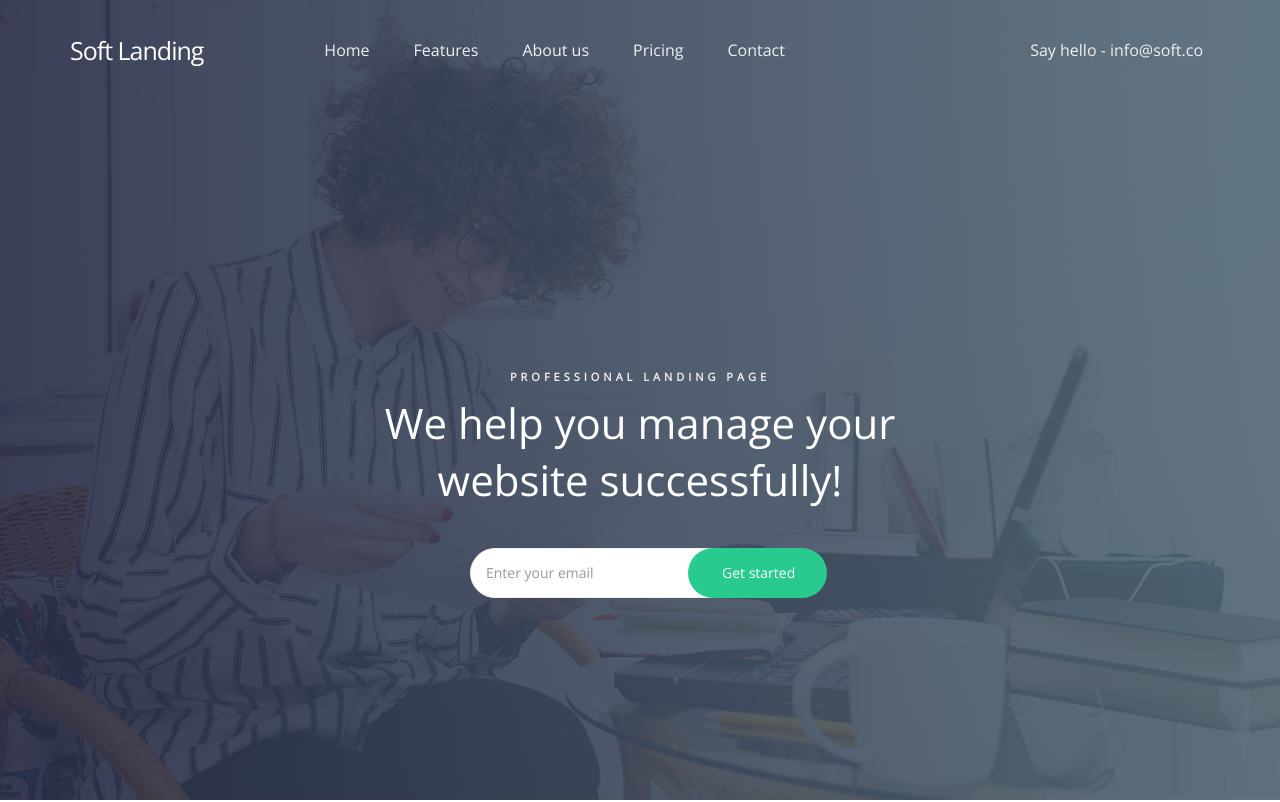
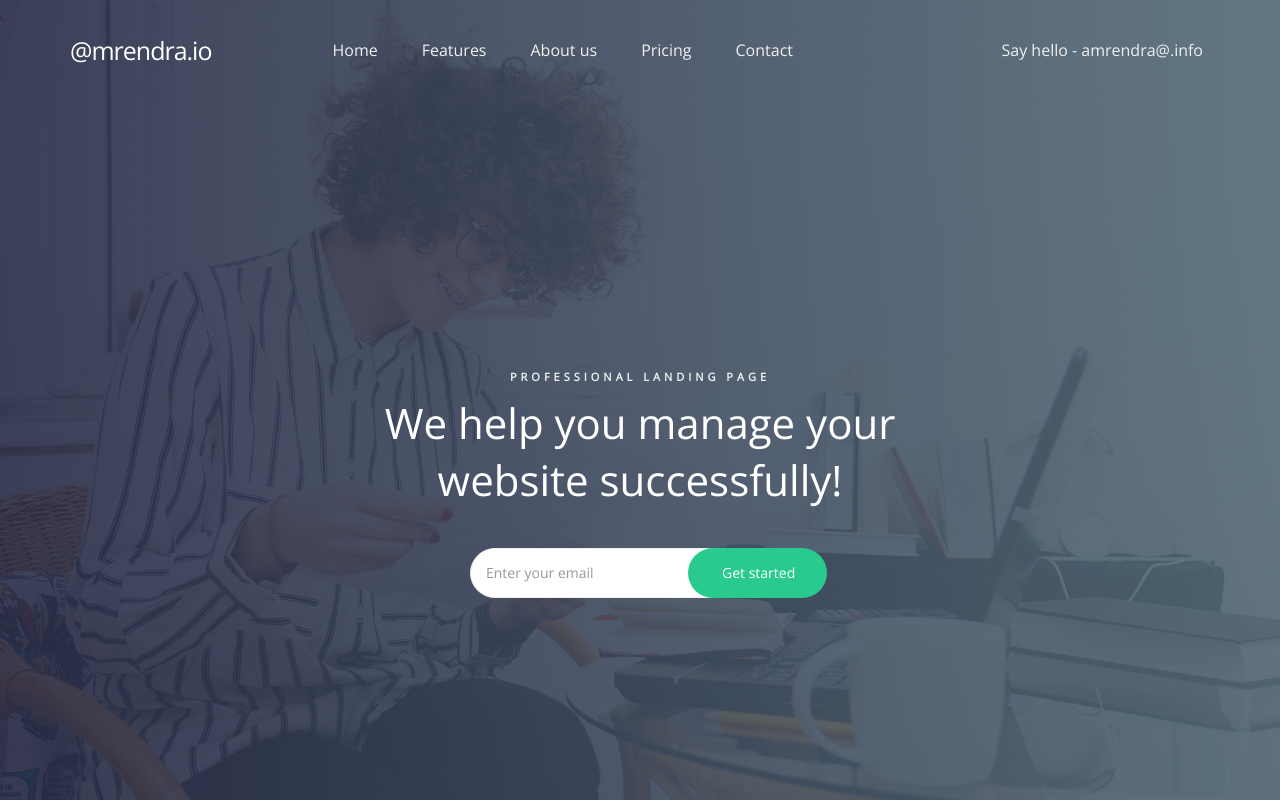
Before and after one commit to yadavamrendra123/myproject.github.io, a plain HTML site: page index.html in a window 1280 px wide. Shown: the top 802 px of the page. Drawn offline with nearby package versions, Linux system fonts and the light colour scheme.

Commit message:
Update index.html

```diff
--- a/index.html
+++ b/index.html
@@ -2,7 +2,7 @@
 <html lang="en">
 <head>
 
-	<title>Soft Landing Page by Tooplate</title>
+	<title>Amrendra Website handling</title>
 	<!--
 
     Template 2106 Soft Landing
@@ -50,7 +50,7 @@
                     </button>
 
                     <!-- lOGO TEXT HERE -->
-                    <a href="index.html" class="navbar-brand">Soft Landing</a>
+                    <a href="index.html" class="navbar-brand">@mrendra.io</a>
                </div>
 
                <!-- MENU LINKS -->
@@ -63,7 +63,7 @@
                          <li><a href="#contact" class="smoothScroll">Contact</a></li>
                     </ul>
                     <ul class="nav navbar-nav navbar-right">
-                         <li><a href="#">Say hello - <span>info@soft.co</span></a></li>
+                         <li><a href="#">Say hello - <span>amrendra@.info</span></a></li>
                     </ul>
                </div>
 
```
